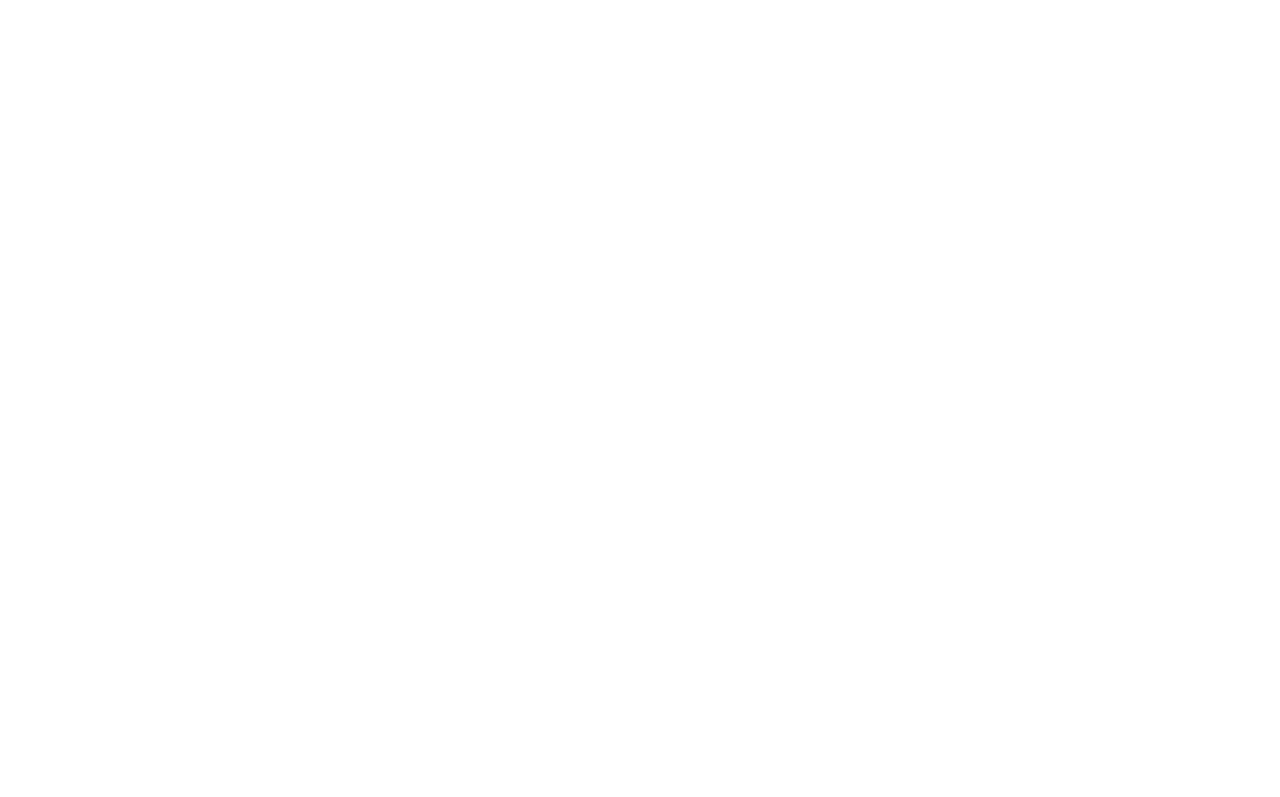
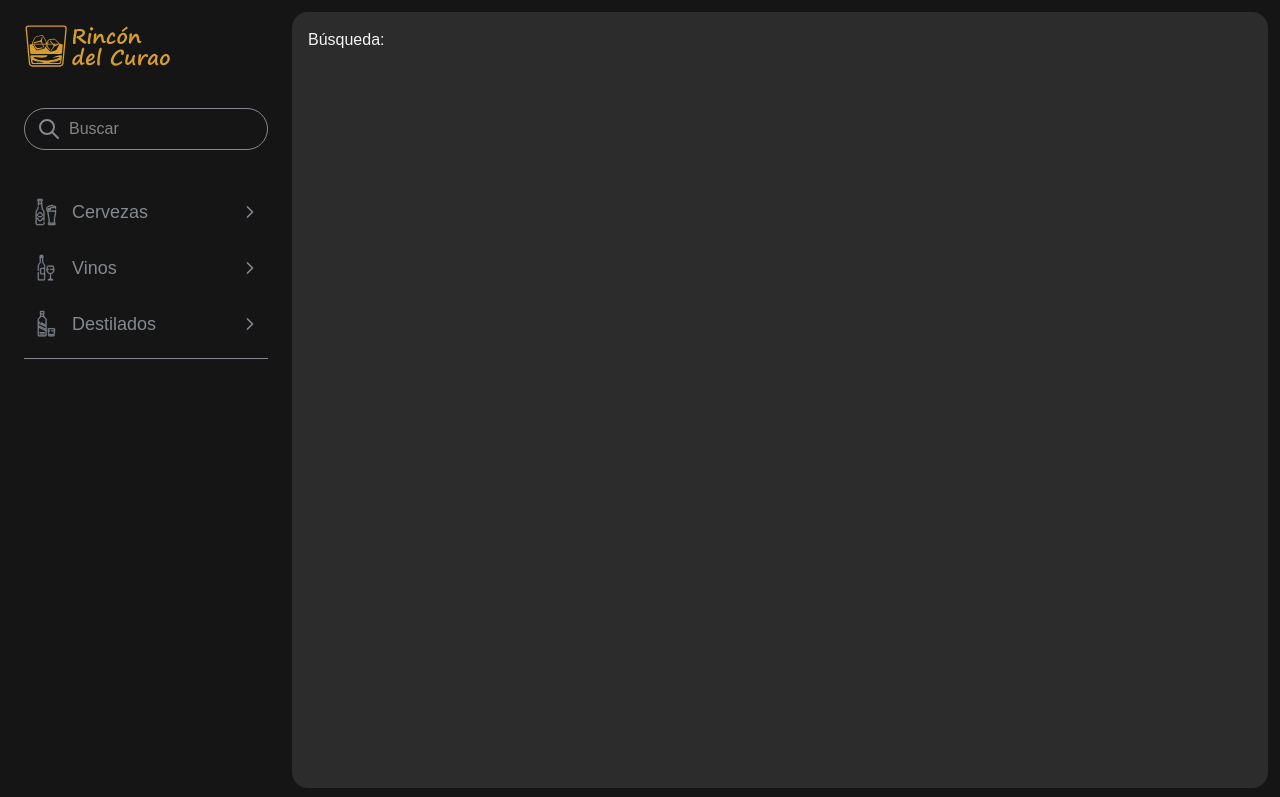
Before and after one commit to Unnunoctio/Rincon-del-Curao, an Astro site: page /search in a window 1280 px wide. Before the commit this address had no page. Shown: the top 797 px of the page. Built offline with nearby package versions, Linux system fonts and the light colour scheme; Astro itself is replaced by a stand-in of ours.

Commit message:
feat: :sparkles: add search component & search page

```diff
--- /dev/null
+++ b/src/components/Search.astro
@@ -0,0 +1,19 @@
+---
+import SearchIcon from "@/icons/SearchIcon.astro";
+
+const q = Astro.url.searchParams.get("q");
+---
+
+<form action="/search" method="get" class="w-full max-w-[244px]">
+  <label class="group flex gap-2 px-3 py-2 border border-c-steel-gray focus-within:border-c-snow-white rounded-full w-full cursor-text">
+    <SearchIcon className="stroke-c-steel-gray min-w-6 h-6" />
+    <input
+      name="q"
+      type="search"
+      value={q}
+      class="[&::-ms-clear]:hidden [&::-ms-reveal]:hidden [&::-webkit-search-cancel-button]:hidden [&::-webkit-search-decoration]:hidden outline-none w-full text-c-snow-white"
+      placeholder="Buscar"
+      autocomplete="off"
+    />
+  </label>
+</form>
--- a/src/components/Sidebar.astro
+++ b/src/components/Sidebar.astro
@@ -1,6 +1,7 @@
 ---
+import { Navigation } from "@/components/client/Navigation";
 import Logo from "@/components/Logo.astro";
-import { Navigation } from "@/components/client/Navigation";
+import Search from "@/components/Search.astro";
 
 const { category } = Astro.params;
 const subCategories = Astro.url.searchParams.getAll("sub_category");
@@ -19,7 +20,7 @@ if (category !== undefined) {
     <a href="/" class="group w-fit">
       <Logo className="w-[147px] h-[44px] group-hover:scale-105 transition-[scale] duration-300" />
     </a>
-    <!-- <Search /> -->
+    <Search />
     <section class="flex flex-col gap-3">
       <Navigation client:load routeModule={routeModule} />
       <hr class="border-c-steel-gray" />
--- /dev/null
+++ b/src/icons/SearchIcon.astro
@@ -0,0 +1,21 @@
+---
+interface Props {
+  className?: string;
+}
+
+const { className } = Astro.props;
+---
+
+<svg
+  class={className}
+  width="24"  height="24"
+  viewBox="0 0 24 24"
+  fill="none"
+  stroke-width="2"
+  stroke-linecap="round"
+  stroke-linejoin="round"
+>
+  <path stroke="none" d="M0 0h24v24H0z" fill="none"/>
+  <path d="M10 10m-7 0a7 7 0 1 0 14 0a7 7 0 1 0 -14 0" />
+  <path d="M21 21l-6 -6" />
+</svg>
--- /dev/null
+++ b/src/pages/search/index.astro
@@ -0,0 +1,9 @@
+---
+import Layout from "../../layouts/Layout.astro";
+
+const q = Astro.url.searchParams.get("q");
+---
+
+<Layout title={`${q} • Búsqueda • Rincón del Curao`}>
+	<h1>Búsqueda: {q}</h1>
+</Layout>
```
